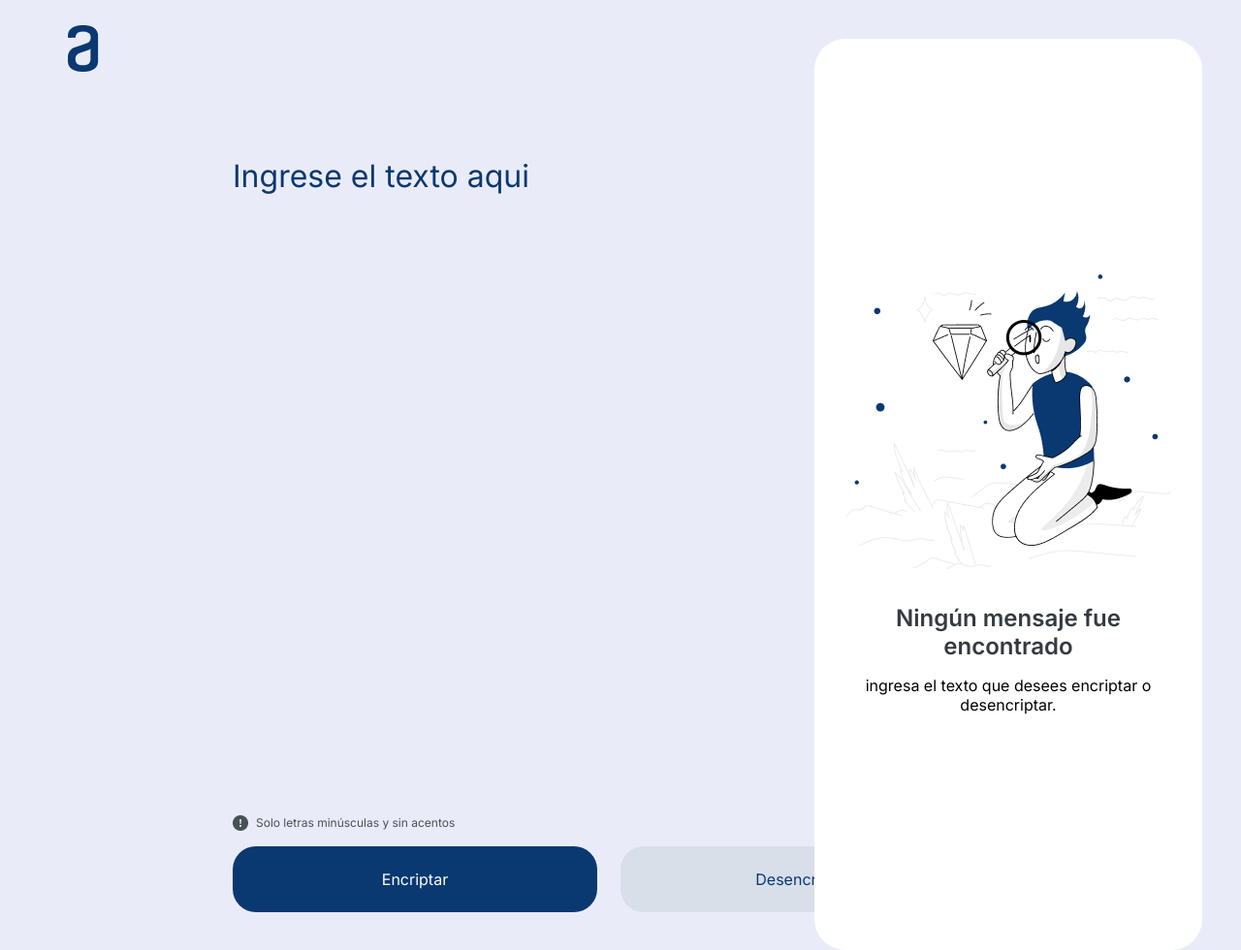
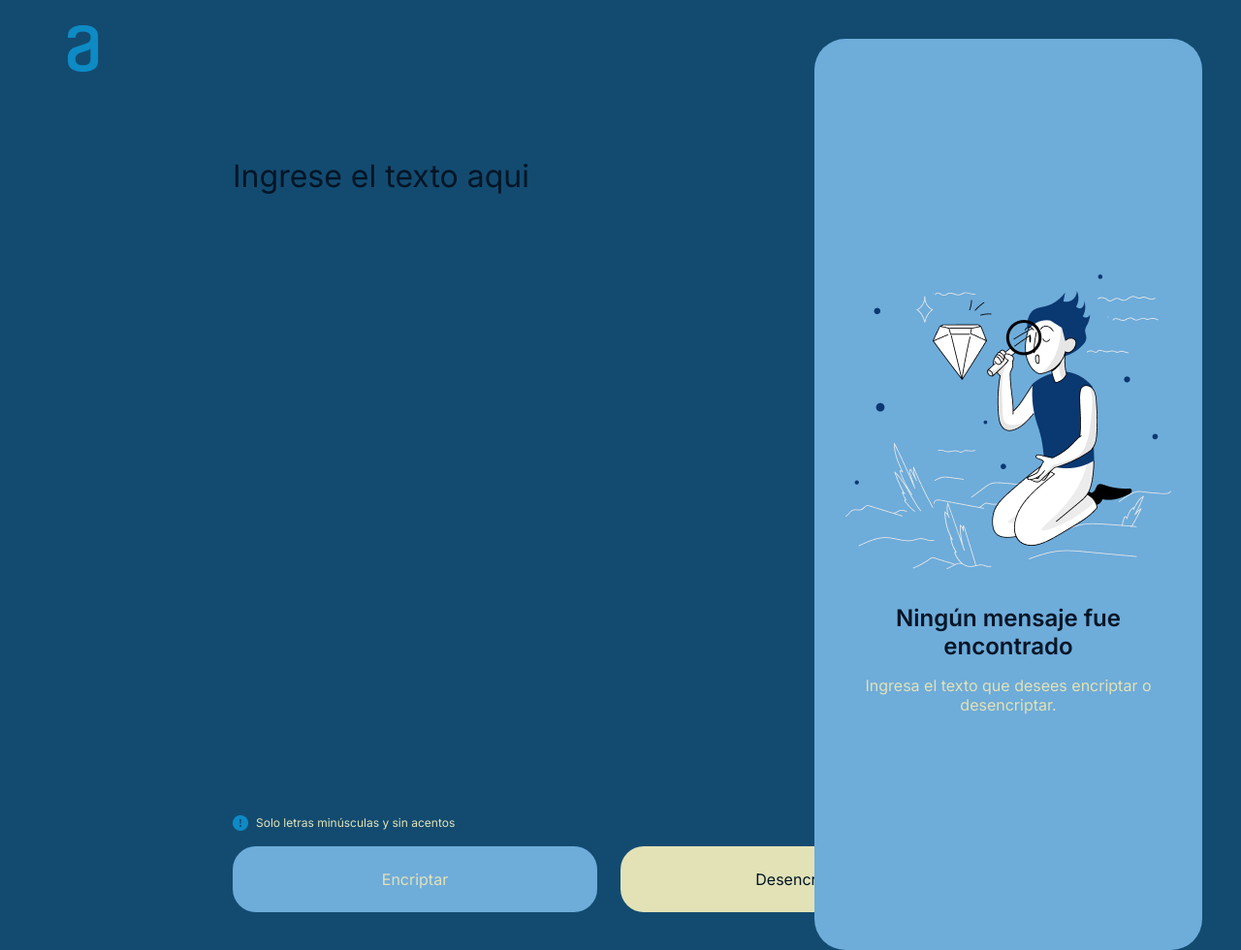
Before and after one commit to JuanCris09/challenge, a plain HTML site: page index.html in a window 1280 px wide. Shown: the whole page at 97% size. Drawn offline with Linux system fonts and the light colour scheme.

Commit message:
actualizado los colores

```diff
--- a/index.html
+++ b/index.html
@@ -8,7 +8,7 @@
 </head>
 <body>
     <header class="encabezado">
-        <img src="assets/Logo (1).png" alt="Logo">
+        <img src="assets/Logo (1).png" alt="Logo" class="logo">
     </header>
     <main class="contenido">
         <section class="texto_aqui">
@@ -16,7 +16,7 @@
         </section>
         <section class="apartado_admiracion">
             <div class="admiracion">
-            <img src="assets/bi_exclamation-circle-fill.png" alt="admiracion">
+            <img src="assets/bi_exclamation-circle-fill.png" alt="admiracion" class="exclamacion">
             <p class="parrafo_admiracion">Solo letras minúsculas y sin acentos</p>
             </div>
         </section>
@@ -29,7 +29,7 @@
         <section class="resultado">
                 <img class="imagen" src="assets/Muñeco.png" alt="Buscando" >
             <h2 class="subtitulo">Ningún mensaje fue encontrado</h2>
-            <p class="parrafo">ingresa el texto que desees encriptar o desencriptar.</p>
+            <p class="parrafo">Ingresa el texto que desees encriptar o desencriptar.</p>
         </section>
     </aside>
 </body>
--- a/styles.css
+++ b/styles.css
@@ -1,10 +1,21 @@
 @import url('https://fonts.googleapis.com/css2?family=Inter:wght@100..900&display=swap');
+:root {
+    --color-background: #134B70;
+    --color-background-secundario: #6EACDA;
+
+    --color-texto-primario:#021526;
+    --color-texto-secundario:#E2E2B6;
+    --color-texto-terciario: #E2E2B6;
+}
 *{
     padding: 0;
     margin: 0;
 }
 .encabezado{
     padding: 2% 0 0 2%;
+}
+.logo {
+    filter: invert(58%) sepia(93%) saturate(4506%) hue-rotate(174deg) brightness(91%) contrast(89%);
 }
 
 .contenido{
@@ -16,7 +27,7 @@
     font-family: "Inter", sans-serif;
     font-size: 2rem;
     font-weight: 400;
-    color: #0A3871;
+    color: var(--color-texto-primario);
     width: 36rem;
 }
 .resultado{
@@ -32,7 +43,7 @@
     font-family: "Inter", sans-serif;
     font-size: 1.5rem;
     font-weight: 600;
-    color: #343A40;
+    color: var(--color-texto-primario);
     padding: 0 20% 0 20%;
     text-align: center;
 }
@@ -44,9 +55,10 @@
     text-align: center;
     padding-top: 16px;
     padding-bottom: 243px;
+    color: var(--color-texto-terciario);
 }
 body{
-    background-color: #E9ECF8;
+    background-color: var(--color-background);
 }
 .sidebar{
     /* height: 944px;
@@ -55,7 +67,7 @@ body{
     flex-direction: column;
     align-items: center;
     justify-content: center;
-    background-color: white;
+    background-color: var(--color-background-secundario);
     position: absolute;
     right: 2.5rem;
     top: 2.5rem;
@@ -70,11 +82,15 @@ body{
     display: flex;
     flex-direction: row;
     gap: 8px;
+    color: var(--color-texto-primario);
+}
+.exclamacion {
+    filter: invert(58%) sepia(93%) saturate(4506%) hue-rotate(174deg) brightness(91%) contrast(89%);
 }
 .parrafo_admiracion{
     font-family: 'inter', sans-serif;
     font-size: 0.75rem;
-    color: #495057;
+    color: var(--color-texto-terciario);
     font-weight: 400;
 }
 .botones{
@@ -89,10 +105,10 @@ body{
     font-size: 1rem;
     font-weight: 400;
     padding: 1.5rem;
-    background-color: #0A3871;
+    background-color: var(--color-background-secundario);
     border-radius: 1.5rem;
     width: 328px;
-    color: white;
+    color: var(--color-texto-secundario);
     justify-content: center;
     text-align: center;
 }
@@ -102,9 +118,9 @@ body{
     font-weight: 400;
     padding: 1.5rem;
     width: 328px;
-    background-color: #D8DFE8;
+    background-color: var(--color-texto-secundario);
     border-radius: 1.5rem;
-    color: #0A3871;
+    color: var(--color-texto-primario);
     justify-content: center;
     text-align: center;
 }
```
